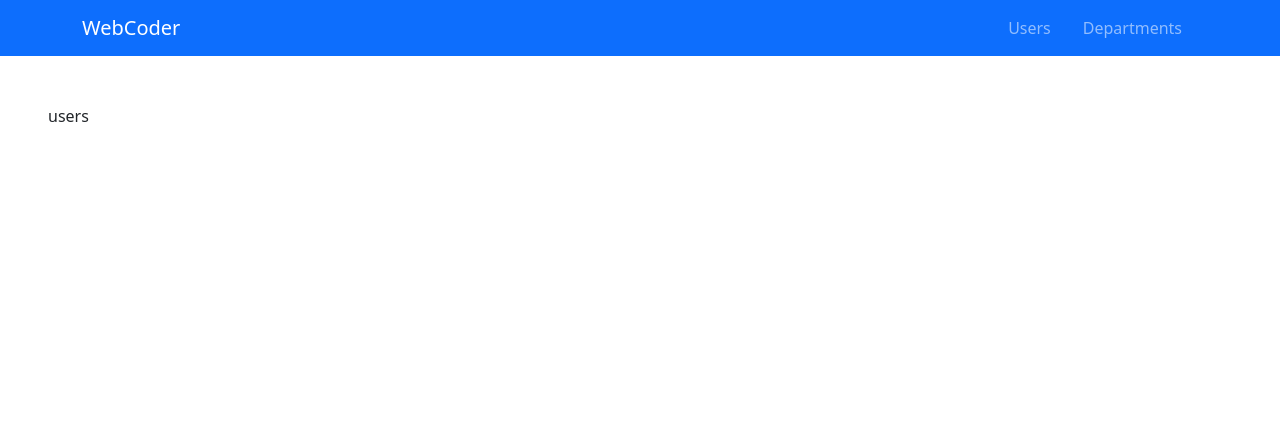
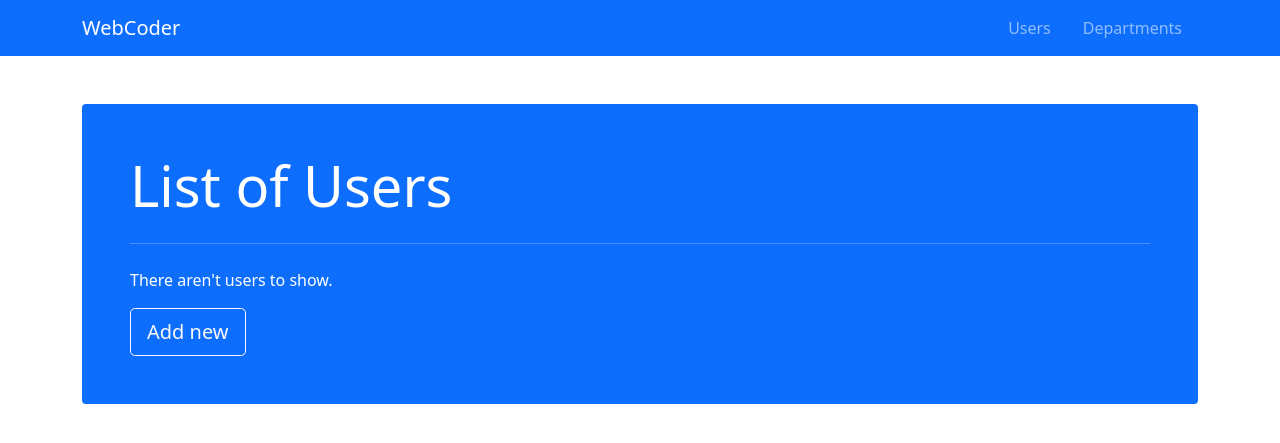
Before and after one commit to UncleChernomor/test-webcoder, a PHP site: page /users in a window 1280 px wide. Shown: the top 443 px of the page. Run offline with PHP 8.4, Linux system fonts and the light colour scheme; some libraries are stand-ins or nearby versions.

Commit message:
start User controller and  view

```diff
--- a/src/Controllers/UserController.php
+++ b/src/Controllers/UserController.php
@@ -3,6 +3,10 @@
 declare(strict_types=1);
 
 namespace Chernomor\WebCoder\Controllers;
+
+use Chernomor\WebCoder\Database;
+use Chernomor\WebCoder\Models\Department;
+use Chernomor\WebCoder\Models\User;
 
 class UserController extends RootController
 {
@@ -13,7 +17,27 @@ class UserController extends RootController
 
     public function create(): void
     {
-        $this->render('pages/users/create');
+        $pdo = Database::getInstance()->getConnection();
+        $department = new Department($pdo, null, null);
+        $department->getAll();
+
+        $this->render('pages/users/create', ['departments' => $department->getAll()]);
+    }
+
+    public function store(): void
+    {
+        $pdo = Database::getInstance()->getConnection();
+        $users = new User($pdo);
+
+        if (($error = $users->validate($_POST))) {
+            $this->render('pages/users/index', ['error' => $error]);
+        }
+
+
+        $users->save();
+
+        header('Location: /users');
+        exit;
     }
 
     public function edit(int $id): void
--- a/src/Views/pages/departments/edit.php
+++ b/src/Views/pages/departments/edit.php
@@ -1 +1 @@
-<?php
+<div class="alert alert-danger">The page is under construction</div>
--- a/src/Views/pages/users/index.php
+++ b/src/Views/pages/users/index.php
@@ -1,3 +1,36 @@
-<?php
+<div class="container">
+    <div class="row">
+        <div class="col-12">
+            <div class="jumbotron bg-primary text-white p-5 rounded mb-4">
+                <h1 class="display-4">List of Users</h1>
+                <hr class="my-4">
+                <div class="mt-4">
+                    <?php if (!empty($error)): ?>
+                        <div class="alert alert-danger"><?= htmlspecialchars($error) ?></div>
+                    <?php endif; ?>
+                    <?php if (!empty($users)): ?>
+                        <?php foreach ($users as $user): ?>
+                            <div class="card mb-3">
+                                <div class="card-body d-flex justify-content-between align-items-center">
+                                    <a href="/users/<?php echo $user['id']; ?>"><span class="h5 mb-0"><?php echo htmlspecialchars($user['name']); ?></span></a>
+                                    <div>
+                                        <a href="/users/<?php echo $user['id']; ?>/edit" class="btn btn-warning btn-sm mr-2">Change</a>
+                                        <form method="post" action="/users/<?php echo $user['id']; ?>/delete" style="display:inline;" onsubmit="return confirm('Are you sure?');">
+                                            <input type="hidden" name="id" value="<?php echo $user['id']; ?>">
+                                            <button type="submit" class="btn btn-danger btn-sm">Delete</button>
+                                        </form>
 
-echo 'users';
+                                    </div>
+                                </div>
+                            </div>
+                        <?php endforeach; ?>
+                    <?php else: ?>
+                        <p>There aren't users to show.</p>
+                    <?php endif; ?>
+
+                    <a class="btn btn-outline-light btn-lg" href="/users/create" role="button">Add new</a>
+                </div>
+            </div>
+        </div>
+    </div>
+</div>
```
Also changed, not shown: src/Models/RootModel.php (+10 -0 lines), src/Models/User.php (+30 -8 lines), src/Views/pages/users/create.php (+69 -2 lines).
